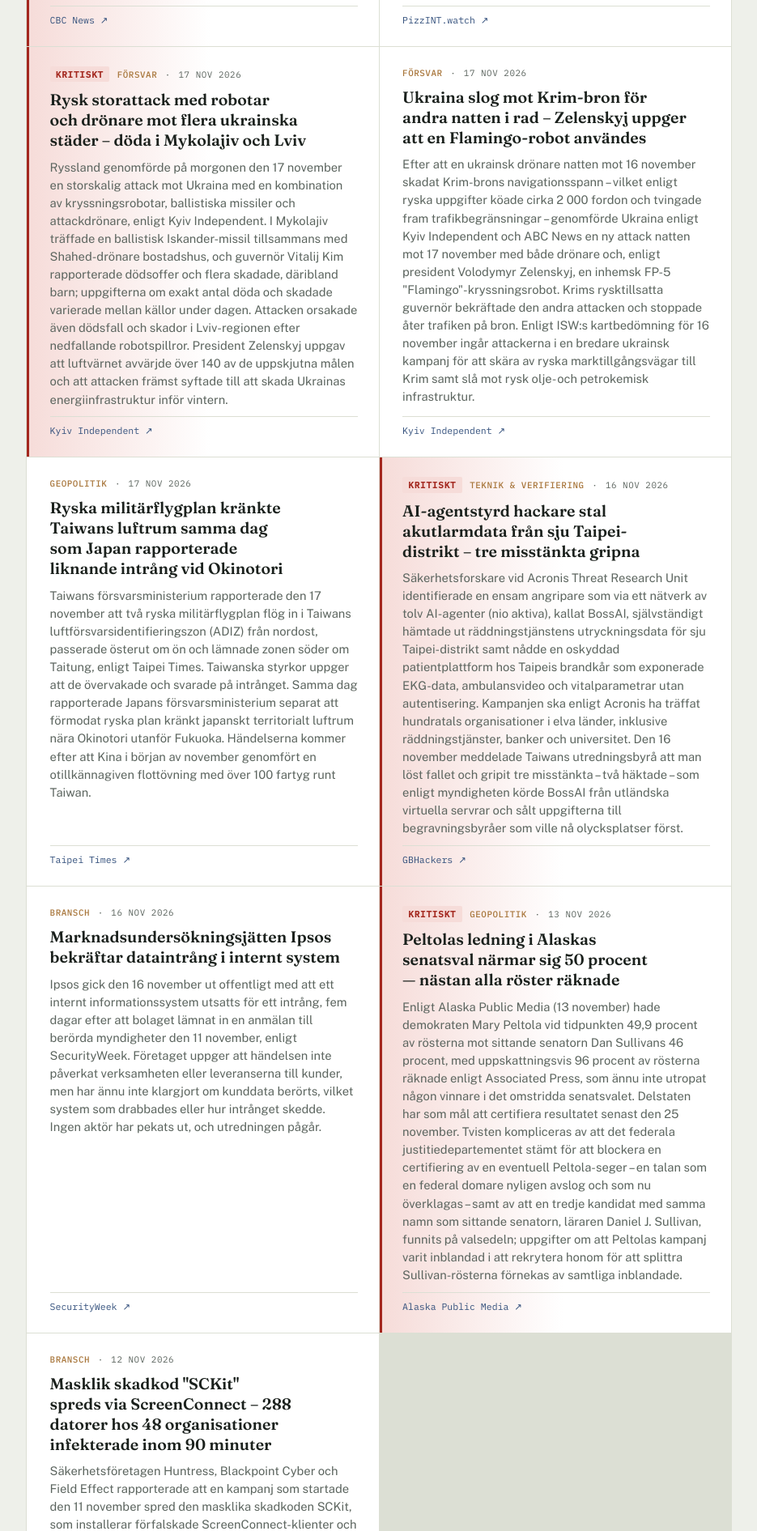
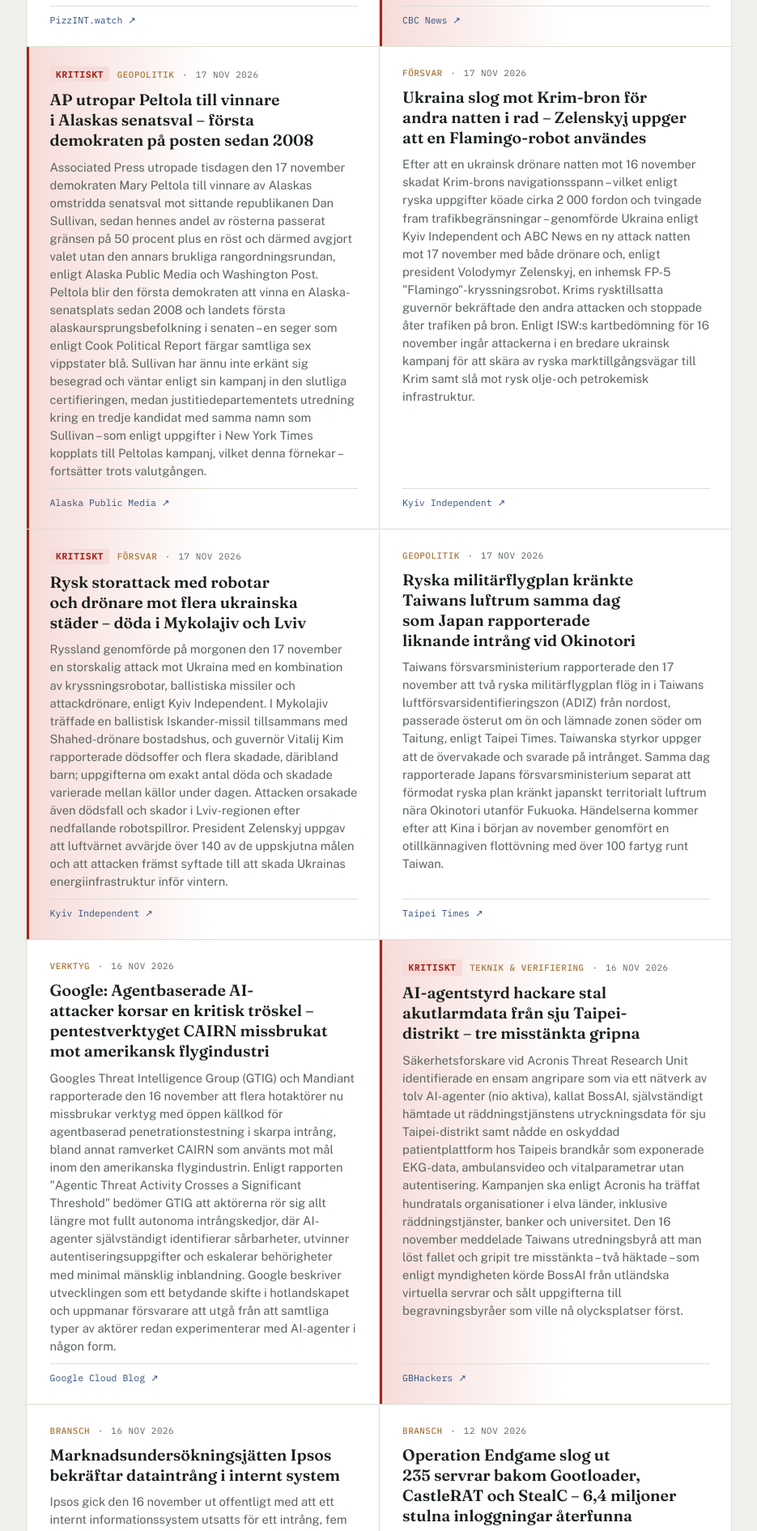
Before and after one commit to DanneE86/Osint, a plain HTML site: page index.html in a window 1280 px wide. Shown: the part 909-2800 px from the top of the page at 81% size, without its empty margins (172-1107 px from the left). Drawn offline with nearby package versions, Linux system fonts and the light colour scheme.

Commit message:
Uppdatera OSINT-bulletinen: 2026-11-20 02:19 UTC
Co-Authored-By: Claude Sonnet 5 <noreply@anthropic.com>
Claude-Session: https://claude.ai/code/session_01CeVZDR2GwWkPV7xmSoqGsN

```diff
--- a/index.html
+++ b/index.html
@@ -287,8 +287,8 @@
     <div class="kicker"><span class="dot"></span>OSINT = Open Source Intelligence, underrättelser ur öppna källor &middot; sammanställd bulletin</div>
     <h1>OSINT-bulletinen</h1>
     <div class="masthead-meta">
-      <span>Ögonblicksbild hämtad <b>19 nov 2026, 15:20 UTC</b></span>
-      <span>9 poster &middot; 4 kategorier &middot; 4 markerade som kritiska</span>
+      <span>Ögonblicksbild hämtad <b>20 nov 2026, 02:19 UTC</b></span>
+      <span>11 poster &middot; 5 kategorier &middot; 4 markerade som kritiska</span>
     </div>
     <div class="refresh-row">
       <a class="refresh-btn" href="https://claude.ai/code/routines/trig_013StyD1gqtgkoKGBttL2AxZ" target="_blank" rel="noopener">&#8635; Hämta senaste nu</a>
@@ -310,6 +310,13 @@
 
   <div class="grid" id="grid">
 
+    <article class="card" data-cat="teknik" data-date="2026-11-20">
+      <div class="card-meta"><span class="tag">Teknik &amp; verifiering</span><span>&middot;</span><span>Live</span></div>
+      <h2>Pizzaindex nära Pentagon anses spegla krisaktivitet</h2>
+      <p>PizzINT.watch skrapar Google Maps &quot;populära tider&quot;-data från numera åtta eller fler pizzerior runt Pentagon för att fånga sena beställningar som historiskt sammanfallit med stora säkerhetshändelser. Indexet kombineras med marknadsdata från prediktionsmarknader för att ge en bredare, om än omdiskuterad, krisindikator.</p>
+      <a class="source" href="https://www.pizzint.watch/" target="_blank" rel="noopener">PizzINT.watch ↗</a>
+    </article>
+
     <article class="card critical" data-cat="geopolitik" data-date="2026-11-19">
       <div class="card-meta"><span class="badge-critical">Kritiskt</span><span class="tag">Geopolitik</span><span>&middot;</span><span>19 nov 2026</span></div>
       <h2>Trump, Xi och Putin höll historiskt trepartsmöte i Shenzhen &ndash; gemensamt uttalande varnar FN-organ och lovar kärnvapendialog</h2>
@@ -317,11 +324,18 @@
       <a class="source" href="https://www.cbc.ca/news/world/trump-xi-putin-apec-meeting-9.7427718" target="_blank" rel="noopener">CBC News ↗</a>
     </article>
 
-    <article class="card" data-cat="teknik" data-date="2026-11-19">
-      <div class="card-meta"><span class="tag">Teknik &amp; verifiering</span><span>&middot;</span><span>Live</span></div>
-      <h2>Pizzaindex nära Pentagon anses spegla krisaktivitet</h2>
-      <p>PizzINT.watch skrapar Google Maps &quot;populära tider&quot;-data från numera åtta eller fler pizzerior runt Pentagon för att fånga sena beställningar som historiskt sammanfallit med stora säkerhetshändelser. Indexet kombineras med marknadsdata från prediktionsmarknader för att ge en bredare, om än omdiskuterad, krisindikator.</p>
-      <a class="source" href="https://www.pizzint.watch/" target="_blank" rel="noopener">PizzINT.watch ↗</a>
+    <article class="card critical" data-cat="geopolitik" data-date="2026-11-17">
+      <div class="card-meta"><span class="badge-critical">Kritiskt</span><span class="tag">Geopolitik</span><span>&middot;</span><span>17 nov 2026</span></div>
+      <h2>AP utropar Peltola till vinnare i Alaskas senatsval &ndash; första demokraten på posten sedan 2008</h2>
+      <p>Associated Press utropade tisdagen den 17 november demokraten Mary Peltola till vinnare av Alaskas omstridda senatsval mot sittande republikanen Dan Sullivan, sedan hennes andel av rösterna passerat gränsen på 50 procent plus en röst och därmed avgjort valet utan den annars brukliga rangordningsrundan, enligt Alaska Public Media och Washington Post. Peltola blir den första demokraten att vinna en Alaska-senatsplats sedan 2008 och landets första alaskaursprungsbefolkning i senaten &ndash; en seger som enligt Cook Political Report färgar samtliga sex vippstater blå. Sullivan har ännu inte erkänt sig besegrad och väntar enligt sin kampanj in den slutliga certifieringen, medan justitiedepartementets utredning kring en tredje kandidat med samma namn som Sullivan &ndash; som enligt uppgifter i New York Times kopplats till Peltolas kampanj, vilket denna förnekar &ndash; fortsätter trots valutgången.</p>
+      <a class="source" href="https://alaskapublic.org/news/politics/elections/2026-11-17/mary-peltola-wins-u-s-senate-seat-in-alaska" target="_blank" rel="noopener">Alaska Public Media ↗</a>
+    </article>
+
+    <article class="card" data-cat="forsvar" data-date="2026-11-17">
+      <div class="card-meta"><span class="tag">Försvar</span><span>&middot;</span><span>17 nov 2026</span></div>
+      <h2>Ukraina slog mot Krim-bron för andra natten i rad &ndash; Zelenskyj uppger att en Flamingo-robot användes</h2>
+      <p>Efter att en ukrainsk drönare natten mot 16 november skadat Krim-brons navigationsspann &ndash; vilket enligt ryska uppgifter köade cirka 2 000 fordon och tvingade fram trafikbegränsningar &ndash; genomförde Ukraina enligt Kyiv Independent och ABC News en ny attack natten mot 17 november med både drönare och, enligt president Volodymyr Zelenskyj, en inhemsk FP-5 &quot;Flamingo&quot;-kryssningsrobot. Krims rysktillsatta guvernör bekräftade den andra attacken och stoppade åter trafiken på bron. Enligt ISW:s kartbedömning för 16 november ingår attackerna i en bredare ukrainsk kampanj för att skära av ryska marktillgångsvägar till Krim samt slå mot rysk olje- och petrokemisk infrastruktur.</p>
+      <a class="source" href="https://kyivindependent.com/ukrainian-forces-reportedly-strike-crimean-bridge-after-russian-missiles-hit-kyiv-bridges/" target="_blank" rel="noopener">Kyiv Independent ↗</a>
     </article>
 
     <article class="card critical" data-cat="forsvar" data-date="2026-11-17">
@@ -331,18 +345,18 @@
       <a class="source" href="https://kyivindependent.com/1-killed-6-injured-in-mykolaiv-amid-russias-mass-missile-and-drone-attack/" target="_blank" rel="noopener">Kyiv Independent ↗</a>
     </article>
 
-    <article class="card" data-cat="forsvar" data-date="2026-11-17">
-      <div class="card-meta"><span class="tag">Försvar</span><span>&middot;</span><span>17 nov 2026</span></div>
-      <h2>Ukraina slog mot Krim-bron för andra natten i rad &ndash; Zelenskyj uppger att en Flamingo-robot användes</h2>
-      <p>Efter att en ukrainsk drönare natten mot 16 november skadat Krim-brons navigationsspann &ndash; vilket enligt ryska uppgifter köade cirka 2 000 fordon och tvingade fram trafikbegränsningar &ndash; genomförde Ukraina enligt Kyiv Independent och ABC News en ny attack natten mot 17 november med både drönare och, enligt president Volodymyr Zelenskyj, en inhemsk FP-5 &quot;Flamingo&quot;-kryssningsrobot. Krims rysktillsatta guvernör bekräftade den andra attacken och stoppade åter trafiken på bron. Enligt ISW:s kartbedömning för 16 november ingår attackerna i en bredare ukrainsk kampanj för att skära av ryska marktillgångsvägar till Krim samt slå mot rysk olje- och petrokemisk infrastruktur.</p>
-      <a class="source" href="https://kyivindependent.com/ukrainian-forces-reportedly-strike-crimean-bridge-after-russian-missiles-hit-kyiv-bridges/" target="_blank" rel="noopener">Kyiv Independent ↗</a>
-    </article>
-
     <article class="card" data-cat="geopolitik" data-date="2026-11-17">
       <div class="card-meta"><span class="tag">Geopolitik</span><span>&middot;</span><span>17 nov 2026</span></div>
       <h2>Ryska militärflygplan kränkte Taiwans luftrum samma dag som Japan rapporterade liknande intrång vid Okinotori</h2>
       <p>Taiwans försvarsministerium rapporterade den 17 november att två ryska militärflygplan flög in i Taiwans luftförsvarsidentifieringszon (ADIZ) från nordost, passerade österut om ön och lämnade zonen söder om Taitung, enligt Taipei Times. Taiwanska styrkor uppger att de övervakade och svarade på intrånget. Samma dag rapporterade Japans försvarsministerium separat att förmodat ryska plan kränkt japanskt territorialt luftrum nära Okinotori utanför Fukuoka. Händelserna kommer efter att Kina i början av november genomfört en otillkännagiven flottövning med över 100 fartyg runt Taiwan.</p>
       <a class="source" href="https://www.taipeitimes.com/News/front/archives/2026/11/17/2003867908" target="_blank" rel="noopener">Taipei Times ↗</a>
+    </article>
+
+    <article class="card" data-cat="verktyg" data-date="2026-11-16">
+      <div class="card-meta"><span class="tag">Verktyg</span><span>&middot;</span><span>16 nov 2026</span></div>
+      <h2>Google: Agentbaserade AI-attacker korsar en kritisk tröskel &ndash; pentestverktyget CAIRN missbrukat mot amerikansk flygindustri</h2>
+      <p>Googles Threat Intelligence Group (GTIG) och Mandiant rapporterade den 16 november att flera hotaktörer nu missbrukar verktyg med öppen källkod för agentbaserad penetrationstestning i skarpa intrång, bland annat ramverket CAIRN som använts mot mål inom den amerikanska flygindustrin. Enligt rapporten &quot;Agentic Threat Activity Crosses a Significant Threshold&quot; bedömer GTIG att aktörerna rör sig allt längre mot fullt autonoma intrångskedjor, där AI-agenter självständigt identifierar sårbarheter, utvinner autentiseringsuppgifter och eskalerar behörigheter med minimal mänsklig inblandning. Google beskriver utvecklingen som ett betydande skifte i hotlandskapet och uppmanar försvarare att utgå från att samtliga typer av aktörer redan experimenterar med AI-agenter i någon form.</p>
+      <a class="source" href="https://cloud.google.com/blog/topics/threat-intelligence/agentic-threat-activity-crosses-a-significant-threshold" target="_blank" rel="noopener">Google Cloud Blog ↗</a>
     </article>
 
     <article class="card critical" data-cat="teknik" data-date="2026-11-16">
@@ -359,18 +373,18 @@
       <a class="source" href="https://securityweek.com/market-research-giant-ipsos-investigating-breach-of-internal-system" target="_blank" rel="noopener">SecurityWeek ↗</a>
     </article>
 
-    <article class="card critical" data-cat="geopolitik" data-date="2026-11-13">
-      <div class="card-meta"><span class="badge-critical">Kritiskt</span><span class="tag">Geopolitik</span><span>&middot;</span><span>13 nov 2026</span></div>
-      <h2>Peltolas ledning i Alaskas senatsval närmar sig 50 procent &mdash; nästan alla röster räknade</h2>
-      <p>Enligt Alaska Public Media (13 november) hade demokraten Mary Peltola vid tidpunkten 49,9 procent av rösterna mot sittande senatorn Dan Sullivans 46 procent, med uppskattningsvis 96 procent av rösterna räknade enligt Associated Press, som ännu inte utropat någon vinnare i det omstridda senatsvalet. Delstaten har som mål att certifiera resultatet senast den 25 november. Tvisten kompliceras av att det federala justitiedepartementet stämt för att blockera en certifiering av en eventuell Peltola-seger &ndash; en talan som en federal domare nyligen avslog och som nu överklagas &ndash; samt av att en tredje kandidat med samma namn som sittande senatorn, läraren Daniel J. Sullivan, funnits på valsedeln; uppgifter om att Peltolas kampanj varit inblandad i att rekrytera honom för att splittra Sullivan-rösterna förnekas av samtliga inblandade.</p>
-      <a class="source" href="https://alaskapublic.org/news/politics/elections/2026-11-13/peltola-leads-in-u-s-senate-race-nearing-50-mark-with-almost-all-ballots-counted" target="_blank" rel="noopener">Alaska Public Media ↗</a>
+    <article class="card" data-cat="bransch" data-date="2026-11-12">
+      <div class="card-meta"><span class="tag">Bransch</span><span>&middot;</span><span>12 nov 2026</span></div>
+      <h2>Operation Endgame slog ut 235 servrar bakom Gootloader, CastleRAT och StealC &ndash; 6,4 miljoner stulna inloggningar återfunna</h2>
+      <p>Europol och Eurojust meddelade den 12 november att en internationell polisinsats under namnet Operation Endgame &ndash; med myndigheter från bland annat Nederländerna, Tyskland, Polen, Danmark, Storbritannien, Kanada och USA &ndash; slagit ut infrastruktur för tre skadkodsfamiljer: nedladdaren Gootloader, fjärråtkomsttrojanen CastleRAT och infostealern StealC. Totalt beslagtogs 235 servrar och 257 domäner, varav 14 servrar och 218 domäner kopplade till Gootloader, som spreds via infekterade Wordpress-sajter förklädda till juridiska dokument. Utredarna uppger att 6,4 miljoner stulna inloggningsuppgifter från offer återfanns i beslagen. Europol varnar dock att liknande infrastruktur historiskt återuppstått efter tidigare insatser &ndash; StealC överlevde exempelvis en nedstängning i juni och var tillbaka inom fem månader &ndash; och uppmanar Wordpress-administratörer att byta lösenord, patcha och aktivera flerfaktorsautentisering.</p>
+      <a class="source" href="https://thehackernews.com/2026/11/operation-endgame-takes-down-gootloader.html" target="_blank" rel="noopener">The Hacker News ↗</a>
     </article>
 
-    <article class="card" data-cat="bransch" data-date="2026-11-12">
-      <div class="card-meta"><span class="tag">Bransch</span><span>&middot;</span><span>12 nov 2026</span></div>
-      <h2>Masklik skadkod &quot;SCKit&quot; spreds via ScreenConnect &ndash; 288 datorer hos 48 organisationer infekterade inom 90 minuter</h2>
-      <p>Säkerhetsföretagen Huntress, Blackpoint Cyber och Field Effect rapporterade att en kampanj som startade den 11 november spred den masklika skadkoden SCKit, som installerar förfalskade ScreenConnect-klienter och vidarebefordrar sessionskakor mellan MSP-miljöer, enligt BleepingComputer. Minst 288 datorer hos 48 organisationer drabbades inom cirka 90 minuter. Microsofts säkerhetsblogg bekräftade den 13 november fynden och namngav en komponent &quot;RelayTrap&quot;, men forskarna är oense om den ursprungliga ingångsvägen: Huntress pekar på ett sårbart tredjepartstillägg till ScreenConnect snarare än en direkt exploatering av den redan patchade sårbarheten CVE-2026-84869 (CVSS 9.9), som ConnectWise offentliggjorde i september.</p>
-      <a class="source" href="https://www.bleepingcomputer.com/news/security/new-worm-like-sckit-malware-targets-msps-in-screenconnect-attacks" target="_blank" rel="noopener">BleepingComputer ↗</a>
+    <article class="card" data-cat="geopolitik" data-date="2026-11-10">
+      <div class="card-meta"><span class="tag">Geopolitik</span><span>&middot;</span><span>10 nov 2026</span></div>
+      <h2>Tankesmedjan FDD kartlägger åtta knep utländska aktörer använde mot midtermvalet &ndash; rysk Storm-1516-grupp låg bakom deepfake-videor mot demokratiska senatskandidater</h2>
+      <p>Foundation for Defense of Democracies publicerade den 10 november en genomgång av åtta taktiker som utländska aktörer, främst ryska, använde för att försöka påverka 2026 års midtermval. Enligt rapporten riktade den ryskkopplade nätverksoperationen Storm-1516 förfalskade nyhetsvideor med AI-bytta ansikten mot minst tre demokratiska senatskandidater under valrörelsens sista veckor, och lät budskapen spridas vidare via inflytelserika konton med stora följarskaror &ndash; ett mönster som forskningsbolaget Graphika och faktagranskaren NewsGuard oberoende av varandra kopplat till gruppen. FDD konstaterar att kongressledamöter som briefats inte sett tecken på intrång i själva röstningsprocessen, men att generativ AI drev många av årets operationer och att utländska aktörer alltmer använder AI-agenter som med begränsad mänsklig tillsyn skapar falska konton och sprider politiskt innehåll &ndash; ett tillvägagångssätt tankesmedjan bedömer sannolikt återkommer inför 2028.</p>
+      <a class="source" href="https://www.fdd.org/analysis/8-tactics-foreign-actors-used-to-influence-the-2026-midterms/" target="_blank" rel="noopener">FDD ↗</a>
     </article>
 
   </div>
```
